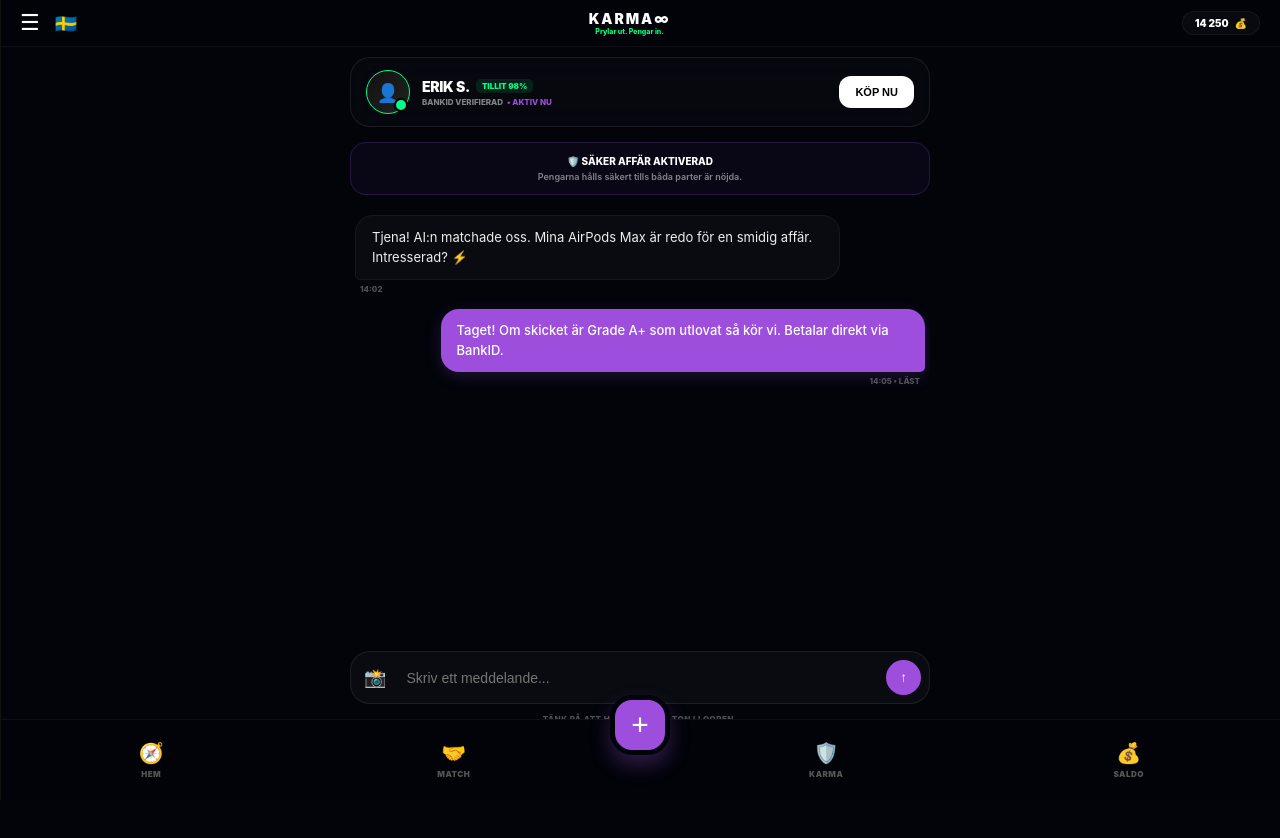
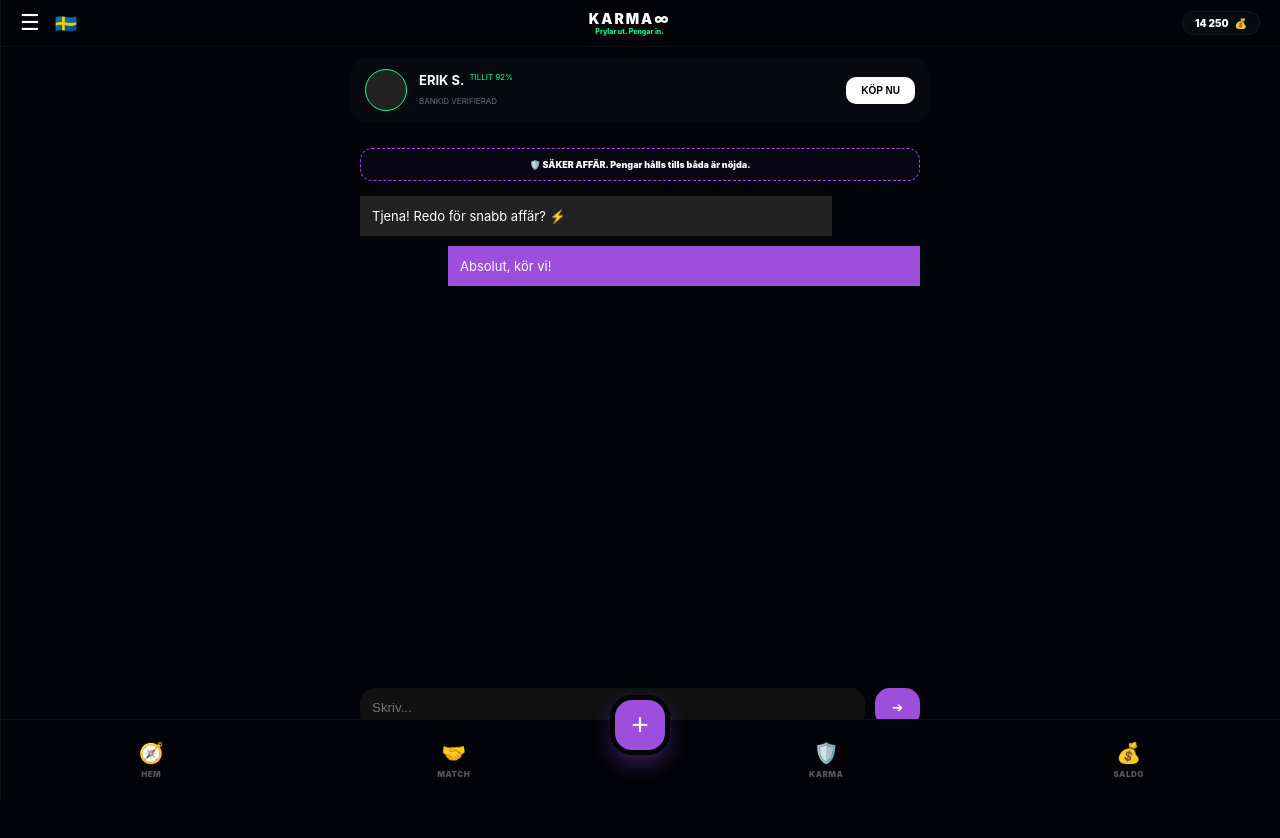
Before and after one commit to gascheckking/marketbeg-appGem, a Next.js app: page /chat/1 in a window 1280 px wide. Shown: the top 838 px of the page. Built offline with nearby package versions, Linux system fonts and the light colour scheme.

Commit message:
Update page.tsx

```diff
--- a/app/chat/[id]/page.tsx
+++ b/app/chat/[id]/page.tsx
@@ -3,136 +3,41 @@
 import { useState } from "react";
 import { useRouter } from "next/navigation";
 
-export default function ChatPage({ params }: { params: { id: string } }) {
+export default function ChatPage() {
   const [msg, setMsg] = useState("");
   const router = useRouter();
 
   return (
-    <div className="page-wrapper" style={{
-      display: 'flex',
-      flexDirection: 'column',
-      height: 'calc(100vh - 120px)', // Justerat för nya navbarens höjd
-      padding: '10px'
-    }}>
+    <div className="page-wrapper" style={{ display: 'flex', flexDirection: 'column', height: 'calc(100vh - 120px)', padding: '10px' }}>
 
-      {/* 1. CHAT HEADER - Identitet & Handling */}
-      <div className="glass-card" style={{
-        padding: '12px 15px', display: 'flex', alignItems: 'center', gap: '12px',
-        borderRadius: '20px', marginBottom: '15px', border: '1px solid rgba(255,255,255,0.08)',
-        background: 'rgba(255,255,255,0.02)'
-      }}>
-        <div style={{ position: 'relative' }}>
-          <div style={{
-            width: '42px', height: '42px',
-            background: 'linear-gradient(135deg, #111, #222)',
-            borderRadius: '50%', border: '1px solid var(--neon-mint)',
-            display: 'flex', alignItems: 'center', justifyContent: 'center', fontSize: '18px'
-          }}>👤</div>
-          <div style={{ position: 'absolute', bottom: '2px', right: '2px', background: 'var(--neon-mint)', width: '10px', height: '10px', borderRadius: '50%', border: '2px solid #000' }}></div>
+      {/* HEADER */}
+      <div style={{ padding: '12px 15px', display: 'flex', alignItems: 'center', gap: '12px', background: 'rgba(255,255,255,0.02)', borderRadius: '20px', marginBottom: '15px' }}>
+        <div style={{ width: '40px', height: '40px', background: '#222', borderRadius: '50%', border: '1px solid var(--neon-mint)' }}></div>
+        <div style={{ flex: 1 }}>
+          <div style={{ display: 'flex', gap: '5px' }}><h4 style={{ margin: 0, fontSize: '13px' }}>ERIK S.</h4><span style={{ fontSize: '8px', color: 'var(--neon-mint)' }}>TILLIT 92%</span></div>
+          <small style={{ fontSize: '8px', opacity: 0.4 }}>BANKID VERIFIERAD</small>
+        </div>
+        <button onClick={() => router.push('/checkout')} style={{ background: '#fff', color: '#000', border: 'none', padding: '8px 15px', borderRadius: '10px', fontSize: '10px', fontWeight: 900 }}>KÖP NU</button>
+      </div>
+
+      <div style={{ flex: 1, overflowY: 'auto', padding: '10px' }}>
+        <div style={{ background: 'rgba(157, 78, 221, 0.05)', padding: '10px', borderRadius: '12px', textAlign: 'center', marginBottom: '15px', border: '1px dashed var(--neon-purple)' }}>
+          <p style={{ margin: 0, fontSize: '9px', fontWeight: 900 }}>🛡️ SÄKER AFFÄR. Pengar hålls tills båda är nöjda.</p>
         </div>
 
-        <div style={{ flex: 1 }}>
-          <div style={{ display: 'flex', alignItems: 'center', gap: '6px' }}>
-            <h4 style={{ margin: 0, fontSize: '14px', fontWeight: 900, letterSpacing: '-0.3px' }}>ERIK S.</h4>
-            <span style={{ fontSize: '8px', fontWeight: 900, color: 'var(--neon-mint)', background: 'rgba(0,255,136,0.1)', padding: '2px 6px', borderRadius: '5px' }}>TILLIT 98%</span>
-          </div>
-          <div style={{ display: 'flex', alignItems: 'center', gap: '4px', marginTop: '2px' }}>
-             <span style={{ fontSize: '8px', opacity: 0.5, fontWeight: 800 }}>BANKID VERIFIERAD</span>
-             <span style={{ fontSize: '8px', color: 'var(--neon-purple)', fontWeight: 800 }}>• AKTIV NU</span>
-          </div>
-        </div>
-
-        <button
-          className="primary-btn"
-          onClick={() => router.push('/checkout')}
-          style={{
-            width: 'auto', padding: '10px 16px', fontSize: '11px', fontWeight: 900,
-            background: '#fff', color: '#000', borderRadius: '12px'
-          }}
-        >
-          KÖP NU
-        </button>
+        <div className="bubble-them">Tjena! Redo för snabb affär? ⚡</div>
+        <div className="bubble-me">Absolut, kör vi!</div>
       </div>
 
-      {/* 2. SYSTEM-MEDDELANDE (Säkerhet) */}
-      <div style={{
-        background: 'rgba(157, 78, 221, 0.05)', padding: '12px', borderRadius: '16px',
-        border: '1px solid rgba(157, 78, 221, 0.2)', textAlign: 'center', marginBottom: '20px'
-      }}>
-        <p style={{ margin: 0, fontSize: '10px', color: '#fff', fontWeight: 800 }}>
-          🛡️ SÄKER AFFÄR AKTIVERAD
-        </p>
-        <p style={{ margin: '4px 0 0 0', fontSize: '9px', color: 'rgba(255,255,255,0.5)', fontWeight: 600 }}>
-          Pengarna hålls säkert tills båda parter är nöjda.
-        </p>
-      </div>
-
-      {/* 3. MESSAGES AREA */}
-      <div style={{ flex: 1, overflowY: 'auto', display: 'flex', flexDirection: 'column', gap: '15px', padding: '0 5px' }}>
-
-        {/* Motpartens bubbla */}
-        <div style={{ alignSelf: 'flex-start', maxWidth: '85%' }}>
-          <div style={{ background: 'rgba(255,255,255,0.03)', padding: '12px 16px', borderRadius: '18px 18px 18px 5px', border: '1px solid rgba(255,255,255,0.05)' }}>
-            <p style={{ margin: 0, fontSize: '13px', lineHeight: 1.5, color: '#eee' }}>
-              Tjena! AI:n matchade oss. Mina AirPods Max är redo för en smidig affär. Intresserad? ⚡
-            </p>
-          </div>
-          <span style={{ fontSize: '8px', opacity: 0.3, fontWeight: 800, marginLeft: '5px', marginTop: '4px', display: 'block' }}>14:02</span>
-        </div>
-
-        {/* Din bubbla */}
-        <div style={{ alignSelf: 'flex-end', maxWidth: '85%' }}>
-          <div style={{ background: 'var(--neon-purple)', color: '#fff', padding: '12px 16px', borderRadius: '18px 18px 5px 18px', boxShadow: '0 4px 15px rgba(157, 78, 221, 0.2)' }}>
-            <p style={{ margin: 0, fontSize: '13px', lineHeight: 1.5, fontWeight: 500 }}>
-              Taget! Om skicket är Grade A+ som utlovat så kör vi. Betalar direkt via BankID.
-            </p>
-          </div>
-          <span style={{ fontSize: '8px', opacity: 0.3, fontWeight: 800, marginRight: '5px', marginTop: '4px', display: 'block', textAlign: 'right' }}>14:05 • LÄST</span>
-        </div>
-
-      </div>
-
-      {/* 4. INPUT AREA (Kompakt & Smal) */}
-      <div style={{ padding: '15px 0 5px 0' }}>
-        <div style={{
-          display: 'flex', gap: '10px', background: 'rgba(255,255,255,0.03)',
-          padding: '8px', borderRadius: '20px', border: '1px solid rgba(255,255,255,0.08)',
-          alignItems: 'center'
-        }}>
-          <button style={{ background: 'none', border: 'none', fontSize: '18px', padding: '0 5px' }}>📸</button>
-          <input
-            type="text"
-            value={msg}
-            onChange={(e) => setMsg(e.target.value)}
-            placeholder="Skriv ett meddelande..."
-            style={{
-              flex: 1, background: 'none', border: 'none', color: '#fff',
-              padding: '8px 5px', outline: 'none', fontSize: '14px', fontWeight: 500
-            }}
-          />
-          <button
-            style={{
-              background: 'var(--neon-purple)', border: 'none', color: '#fff',
-              width: '35px', height: '35px', borderRadius: '50%', display: 'flex',
-              alignItems: 'center', justifyContent: 'center', fontWeight: 900
-            }}
-          >
-            ↑
-          </button>
-        </div>
-        <p style={{ textAlign: 'center', fontSize: '8px', opacity: 0.3, marginTop: '10px', fontWeight: 800, letterSpacing: '0.5px' }}>
-          TÄNK PÅ ATT HÅLLA EN GOD TON I LOOPEN.
-        </p>
+      <div style={{ display: 'flex', gap: '10px', padding: '10px' }}>
+        <input value={msg} onChange={(e) => setMsg(e.target.value)} placeholder="Skriv..." style={{ flex: 1, background: '#111', border: 'none', borderRadius: '15px', padding: '12px', color: '#fff' }} />
+        <button className="send-btn">➔</button>
       </div>
 
       <style jsx>{`
-        .page-wrapper {
-          animation: slideUp 0.4s cubic-bezier(0.16, 1, 0.3, 1);
-        }
-        @keyframes slideUp {
-          from { opacity: 0; transform: translateY(20px); }
-          to { opacity: 1; transform: translateY(0); }
-        }
+        .bubble-them { align-self: flex-start; background: #222; padding: 12px; borderRadius: 15px 15px 15px 5px; font-size: 13px; margin-bottom: 10px; max-width: 80%; }
+        .bubble-me { align-self: flex-end; background: var(--neon-purple); padding: 12px; borderRadius: 15px 15px 5px 15px; font-size: 13px; margin-bottom: 10px; max-width: 80%; margin-left: auto; }
+        .send-btn { width: 45px; background: var(--neon-purple); border: none; border-radius: 15px; color: #fff; }
       `}</style>
     </div>
   );
```
